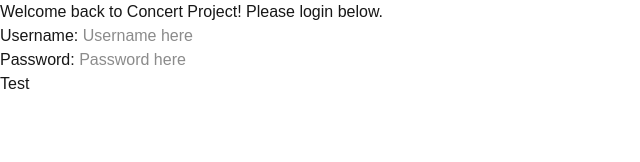
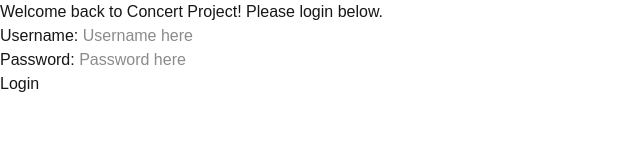
Before and after one commit to MickNate/concert_project, a Next.js app: page /login in a window 1280 px wide. Shown: the top 162 px of the page, without its empty margins (0-640 px from the left). Built offline with nearby package versions, Linux system fonts and the light colour scheme.

Commit message:
updated login

```diff
--- a/app/login/page.tsx
+++ b/app/login/page.tsx
@@ -1,8 +1,5 @@
 export default function Home(){
 
-    function loginTest() {
-        return "/login";
-    }
     return (
         <p>
             Welcome back to Concert Project! Please login below.<br/>
@@ -10,7 +7,7 @@
             <input type="text" id="usernameInput" placeholder="Username here"/><br/>
             <label id="passwordInput">Password: </label>
             <input type="text" id="passwordInput" placeholder="Password here"/><br/>
-            <button onClick = {loginTest}>Test</button><br/>
+            <button>Login</button><br/>
         </p>
     );
 }
```
